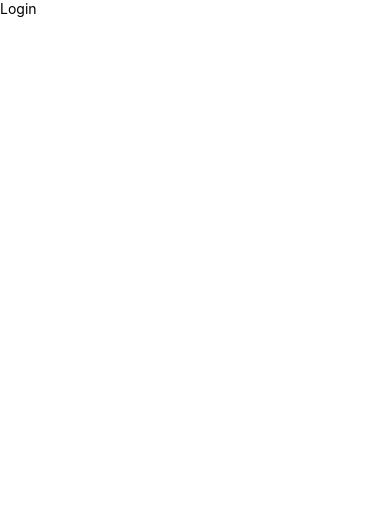
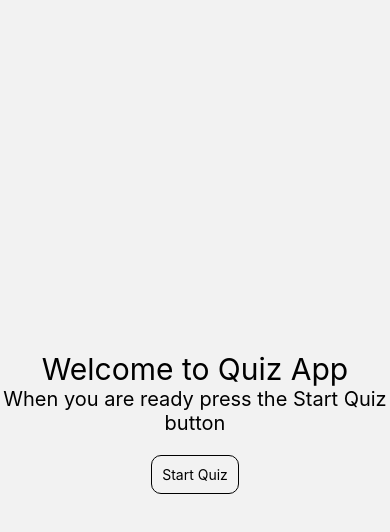
Before and after one commit to aogallo/quiz-app, a React Native app: screen /Welcome in a window 390 px wide. Shown: the top 532 px of the page. Built offline with nearby package versions, Linux system fonts and the light colour scheme.

Commit message:
add react-navigation question, welcome, and login screen

```diff
--- a/App.tsx
+++ b/App.tsx
@@ -1,11 +1,47 @@
-import { StatusBar } from "expo-status-bar";
-import LoginScreen from "./screens/LoginScreen";
+import { NavigationContainer } from '@react-navigation/native'
+import { createNativeStackNavigator } from '@react-navigation/native-stack'
+import { StatusBar } from 'expo-status-bar'
+import { StyleSheet, View } from 'react-native'
+import LoginScreen from './screens/LoginScreen'
+import WelcomeScreen from './screens/WelcomeScreen'
+import QuestionScreen from './screens/QuestionScreen'
+
+export type RootStackParamList = {
+  Login: undefined
+  Welcome: undefined
+  Questions: undefined
+}
+
+const Stack = createNativeStackNavigator<RootStackParamList>()
 
 export default function App() {
+  const isSignedIn = true
   return (
-    <>
-      <LoginScreen />
-      <StatusBar style="auto" />
-    </>
-  );
+    <NavigationContainer>
+      <Stack.Navigator>
+        {isSignedIn ? (
+          <>
+            <Stack.Screen
+              name='Welcome'
+              component={WelcomeScreen}
+              options={{ headerShown: false }}
+            />
+            <Stack.Screen
+              name='Questions'
+              component={QuestionScreen}
+              options={{}}
+            />
+          </>
+        ) : (
+          <Stack.Screen name='Login' component={LoginScreen} />
+        )}
+      </Stack.Navigator>
+    </NavigationContainer>
+  )
 }
+
+const styles = StyleSheet.create({
+  container: {
+    flex: 1,
+  },
+})
--- a/app.json
+++ b/app.json
@@ -11,11 +11,12 @@
       "resizeMode": "contain",
       "backgroundColor": "#ffffff"
     },
-    "assetBundlePatterns": [
-      "**/*"
-    ],
+    "assetBundlePatterns": ["**/*"],
     "ios": {
-      "supportsTablet": true
+      "supportsTablet": true,
+      "config": {
+        "usesNonExemptEncryption": false
+      }
     },
     "android": {
       "adaptiveIcon": {
--- a/screens/LoginScreen.tsx
+++ b/screens/LoginScreen.tsx
@@ -1,7 +1,34 @@
-import { Text } from "react-native";
+import { useState } from 'react'
+import { StyleSheet, Text, TextInput, View } from 'react-native'
+import { FontAwesome } from '@expo/vector-icons'
 
 const LoginScreen = () => {
-  return <Text>Login</Text>;
-};
+  const [username, setUsername] = useState('')
+  const [password, setPassword] = useState('')
 
-export default LoginScreen;
+  return (
+    <View>
+      <Text>Hola</Text>
+      <View>
+        <FontAwesome name='user' size={24} color='black' />
+        <TextInput
+          // style={styles.input}
+          placeholder='username'
+          value={username}
+          onChangeText={setUsername}
+        />
+      </View>
+      <TextInput
+        // style={styles.input}
+        placeholder='Password'
+        secureTextEntry
+        value={password}
+        onChangeText={setPassword}
+      />
+    </View>
+  )
+}
+
+const styles = StyleSheet.create({})
+
+export default LoginScreen
--- a/screens/QuestionScreen.tsx
+++ b/screens/QuestionScreen.tsx
@@ -0,0 +1,41 @@
+import { useEffect, useState } from 'react'
+import { Text, View } from 'react-native'
+
+interface QuestionType {
+  category: string
+  type: string
+  difficulty: string
+  question: string
+  correct_answer: string
+  incorrect_answers: string[]
+}
+
+const QuestionScreen = () => {
+  const [questions, setQuestions] = useState<QuestionType[]>([])
+
+  const getQuestions = async () => {
+    try {
+      const data = await fetch(
+        'https://opentdb.com/api.php?amount=10&difficulty=hard',
+      )
+      const json = await data.json()
+      setQuestions(json)
+    } catch (error) {
+      console.error(error)
+    }
+  }
+
+  useEffect(() => {
+    getQuestions()
+
+    console.log(questions)
+  }, [])
+
+  return (
+    <View>
+      <Text>hola</Text>
+    </View>
+  )
+}
+
+export default QuestionScreen
--- a/screens/WelcomeScreen.tsx
+++ b/screens/WelcomeScreen.tsx
@@ -0,0 +1,49 @@
+import { Pressable, StyleSheet, Text, View } from 'react-native'
+import type { NativeStackScreenProps } from '@react-navigation/native-stack'
+import { RootStackParamList } from '../App'
+
+type WelcomeScreenProps = NativeStackScreenProps<RootStackParamList, 'Welcome'>
+
+const WelcomeScreen = ({ navigation }: WelcomeScreenProps) => {
+  const handlePress = () => {
+    console.warn('hola')
+    navigation.navigate('Questions')
+  }
+
+  return (
+    <View style={styles.container}>
+      <Text style={styles.title}>Welcome to Quiz App</Text>
+      <Text style={styles.subtitle}>
+        When you are ready press the Start Quiz button
+      </Text>
+      <Pressable onPress={handlePress} style={styles.button}>
+        <Text>Start Quiz</Text>
+      </Pressable>
+    </View>
+  )
+}
+
+const styles = StyleSheet.create({
+  container: {
+    flex: 1,
+    alignItems: 'center',
+    justifyContent: 'center',
+  },
+  title: {
+    fontSize: 30,
+    // color: 'white',
+  },
+  subtitle: {
+    fontSize: 20,
+    // color: 'white',
+    textAlign: 'center',
+  },
+  button: {
+    marginTop: 20,
+    padding: 10,
+    borderWidth: 1,
+    borderRadius: 10,
+  },
+})
+
+export default WelcomeScreen
```
Also changed, not shown: package.json (+6 -1 lines), 2 other files (tests, documents, lock files or other folders).
